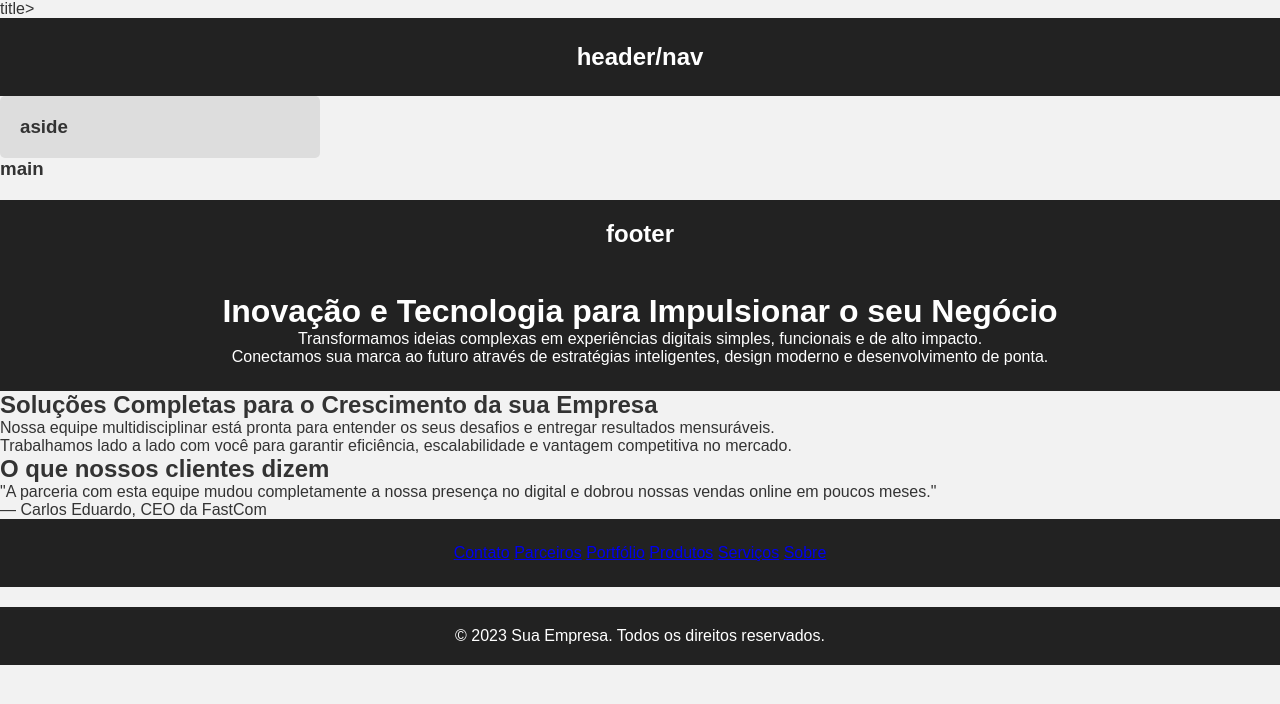
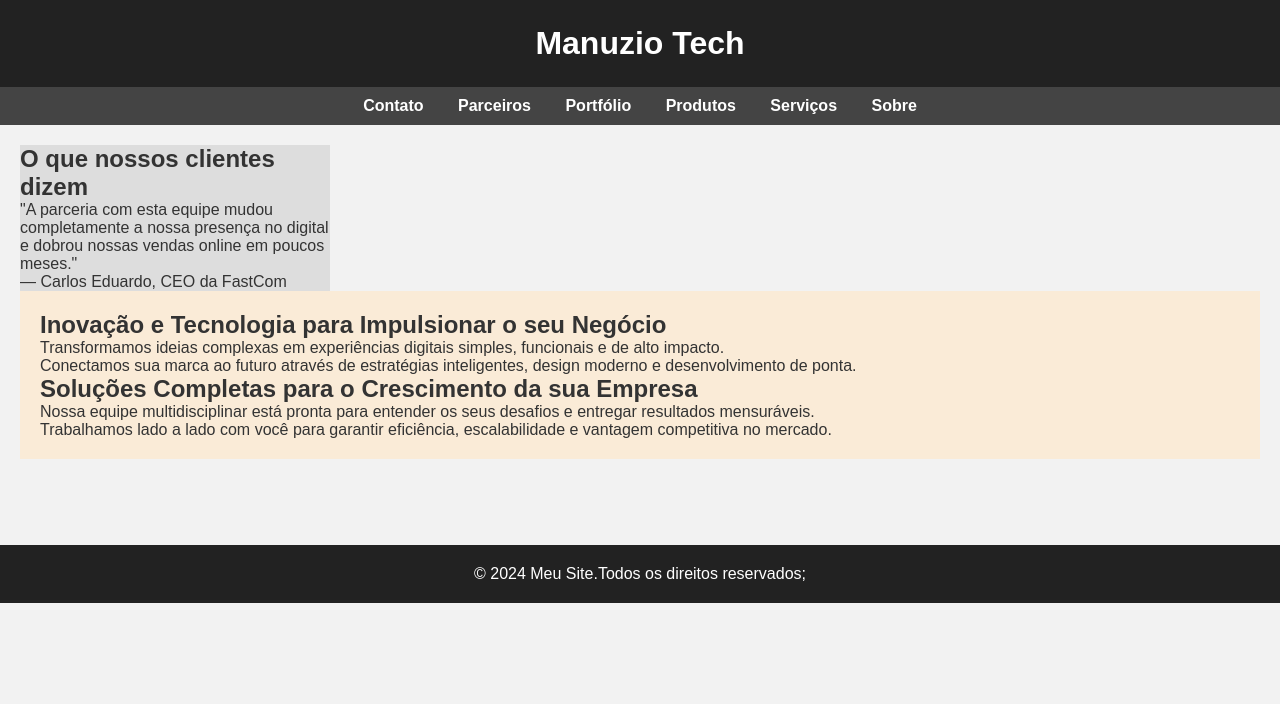
Before and after one commit to mahmanu/web1, a plain HTML site: page index.html in a window 1280 px wide. Drawn offline with Linux system fonts and the light colour scheme.

Commit message:
ajeitando as merda que eu fiz

```diff
--- /dev/null
+++ b/CSS/style.css
@@ -0,0 +1,67 @@
+* {
+    margin:0;
+    padding:0;
+    box-sizin  print(i)g:border-box;
+}
+body {
+    font-family: Arial, sans-serif;
+    background-color: #f2f2f2;
+    color: #333;
+}
+header {
+    background-color: #222;
+    color: white;
+    text-align:center;
+    padding:25px;
+}
+nav {
+    background-color: #444;
+    padding:10px;
+    text-align:center;
+}
+nav a{
+    color: white;
+    text-decoration:none;
+    margin:0 15px;
+    font-weight: bold;
+}
+nav a:hover {  print(i)
+    color:#00bcd4;
+}
+.container {
+    display:flex;
+    gap:20px;
+    padding:20px;
+    min-height: 400px;
+}
+aside {
+    width: 25%;
+    background-color: #ddd;
+    padding:20px;
+    border-radius: 5px;
+}
+main {
+    flex:1;
+    background-color: antiquewhite;
+    padding:20px;
+    border-radius:5px;
+}
+footer {
+    background-color: #222;
+    color: white;
+    text-align:center;
+    padding: 20px;
+    margin-top: 20px;
+}
+@media (max-width: 600px) {
+    .container {
+        flex-direction:column;
+    }
+    aside {
+        width:100%;
+    }
+    nav a {
+        display: inline-block;
+        margin: 5px;
+    }
+}
--- a/index.html
+++ b/index.html
@@ -1,115 +1,104 @@
 <!DOCTYPE html>
-<html lang="en">
+<html lang="pt-br">
 <head>
     <meta charset="UTF-8">
-    <meta name="viewport" content="width=}, initial-scale=1.0">
-    <title>Document</title>
+    <meta name="viewport" content="width=device-width">
+    <title>Meu Site</title>
     <style>
-        /*Configuração geral*/
-*{
+    * {
     margin:0;
     padding:0;
-    box-sizing:border-box;
+    box-sizing: border-box;
 }
-body{
-    font-family:Arial,sans-serif;
-    background-color:#f2f2f2;
-    color:#333;
+body {
+    font-family: Arial, sans-serif;
+    background-color: #f2f2f2;
+    color: #333;
 }
-/*Cabeçalho*/
-header{
-    background-color:#222;
-    color:white;
+header {
+    background-color: #222;
+    color: white;
     text-align:center;
     padding:25px;
 }
-/*Menu de navegação*/
-nav{
-    background-color:#444;
-    padding:15px;
+nav {
+    background-color: #444;
+    padding:10px;
     text-align:center;
 }
 nav a{
-    color:white;
+    color: white;
     text-decoration:none;
     margin:0 15px;
+    font-weight: bold;
 }
-nav a:hover{
+nav a:hover {
     color:#00bcd4;
 }
-/*Área com barra lateral e conteúdo*/
-.container{
+.container {</body>
     display:flex;
     gap:20px;
     padding:20px;
-    min-height:400px;
+    min-height: 400px;
 }
-/*Barra lateral*/
-aside{
-    width:25%;
-    background-color:#ddd;
-    padding:20px;
+aside {
+    width: 25%;
+    background-color: #ddd;
+}
+main {
+    flex:1;
+    background-color: antiquewhite;
+    padding:20px;</body>
     border-radius:5px;
 }
-/*Conteúdo principal*/
-main{
-    flex:1;
-    background-color:white;
-    padding:20px;
-    border-radius:5px;
+footer {
+    background-color: #222;
+    color: white;
+    text-align:center;
+    padding: 20px;
+    margin-top: 20px;
 }
-/*Rodapé*/
-footer{
-    background-color:#222;
-    color:white;
-    text-align:center;
-    padding:20px;
-    margin-top:20px;
+@media (max-width: 600px) {
+    .container {
+        flex-direction:column;
     }
-    </style> <!DOCTYPE html>
-    <html lang="pt-BR">
-    <head>
-        <meta charset="UTF-8">
-        <meta name="viewport" content="width=device-width, initial-scale=1.o">
-        <title>Layout Estudo Dirigido</title>title>
-        <!--Vinculando o CSS Externo solicitado-->
-        <link rel="stylesheet" href="style.css">
-    </head>
-    <body>
-        <div class="grid-container">
-        <header class="header-nav">
-            <h2>header/nav</h2>
-        </header>
-        <aside class="sidebar">
-            <h3>aside</h3>
-        </aside>
-    </main class="content">
-             <h3>main</h3>
-</main>
-    <footer class="footer">
-            <h2>footer</h2>
-        </footer>
+    aside {
+        width:100%;
+    }
+    nav a {
+        display: inline-block;</body>
+        margin: 5px;
+    }
+}
+    </style>
 </head>
-<header>
-<h1>Inovação e Tecnologia para Impulsionar o seu Negócio</h1>
-<p>Transformamos ideias complexas em experiências digitais simples, funcionais e de alto impacto.<br>Conectamos sua marca ao futuro através de estratégias inteligentes, design moderno e desenvolvimento de ponta.</p>
-</header>
-<h2>Soluções Completas para o Crescimento da sua Empresa</h2>
-<p>Nossa equipe multidisciplinar está pronta para entender os seus desafios e entregar resultados mensuráveis.<br>Trabalhamos lado a lado com você para garantir eficiência, escalabilidade e vantagem competitiva no mercado.</p>
-
-<h2>O que nossos clientes dizem</h2>
-<p>"A parceria com esta equipe mudou completamente a nossa presença no digital e dobrou nossas vendas online em poucos meses."<br>— Carlos Eduardo, CEO da FastCom</p>
 <body>
-
     <header>
+        <h1>Manuzio Tech</h1>
+    </header>
+  <nav>
     <a href="contate-nos.html">Contato</a>
     <a href="parceiros.html">Parceiros</a>
     <a href="portifolio.html">Portfólio</a>
     <a href="produtos.html">Produtos</a>
     <a href="serviços.html">Serviços</a>
     <a href="sobre.html">Sobre</a>
-    </header>
-</body>
-<footer>
-    <p>&copy; 2023 Sua Empresa. Todos os direitos reservados.</p>
-</footer>
+    </nav>
+<div class="container">
+    <aside>
+       <h2>O que nossos clientes dizem</h2>
+<p>"A parceria com esta equipe mudo</body>u completamente a nossa presença no digital e dobrou nossas vendas online em poucos meses."<br>— Carlos Eduardo, CEO da FastCom</p>
+    </aside>
+
+    <main>
+        <h2>Inovação e Tecnologia para Impulsionar o seu Negócio</h2>
+        <p>Transformamos ideias complexas em experiências digitais simples, funcionais e de alto impacto.<br>Conectamos sua marca ao futuro através de estratégias inteligentes, design moderno e desenvolvimento de ponta.</p>
+        <h2>Soluções Completas para o Crescimento da sua Empresa</h2>
+        <p>Nossa equipe multidisciplinar está pronta para entender os seus desafios e entregar resultados mensuráveis.<br>Trabalhamos lado a lado com você para garantir eficiência, escalabilidade e vantagem competitiva no mercado.</p>
+    </main>
+</div>
+    <footer>
+        <p>&copy; 2024 Meu Site.Todos os direitos reservados;</p>
+        </footer>
+    </body>
+    </html>
```
Also changed, not shown: CSS/index.html (added, +34 -0 lines), contate-nos.html (+83 -0 lines).
